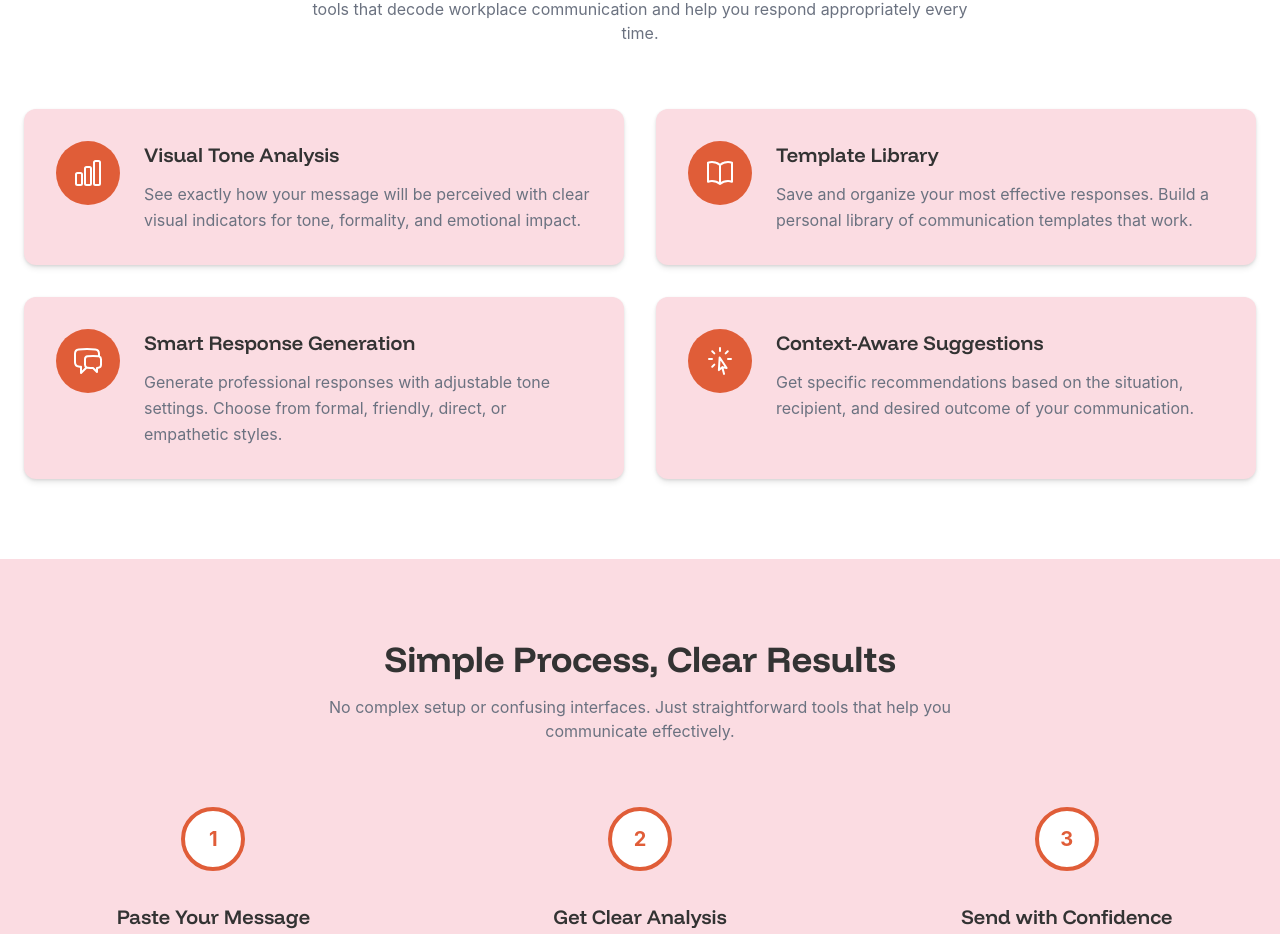
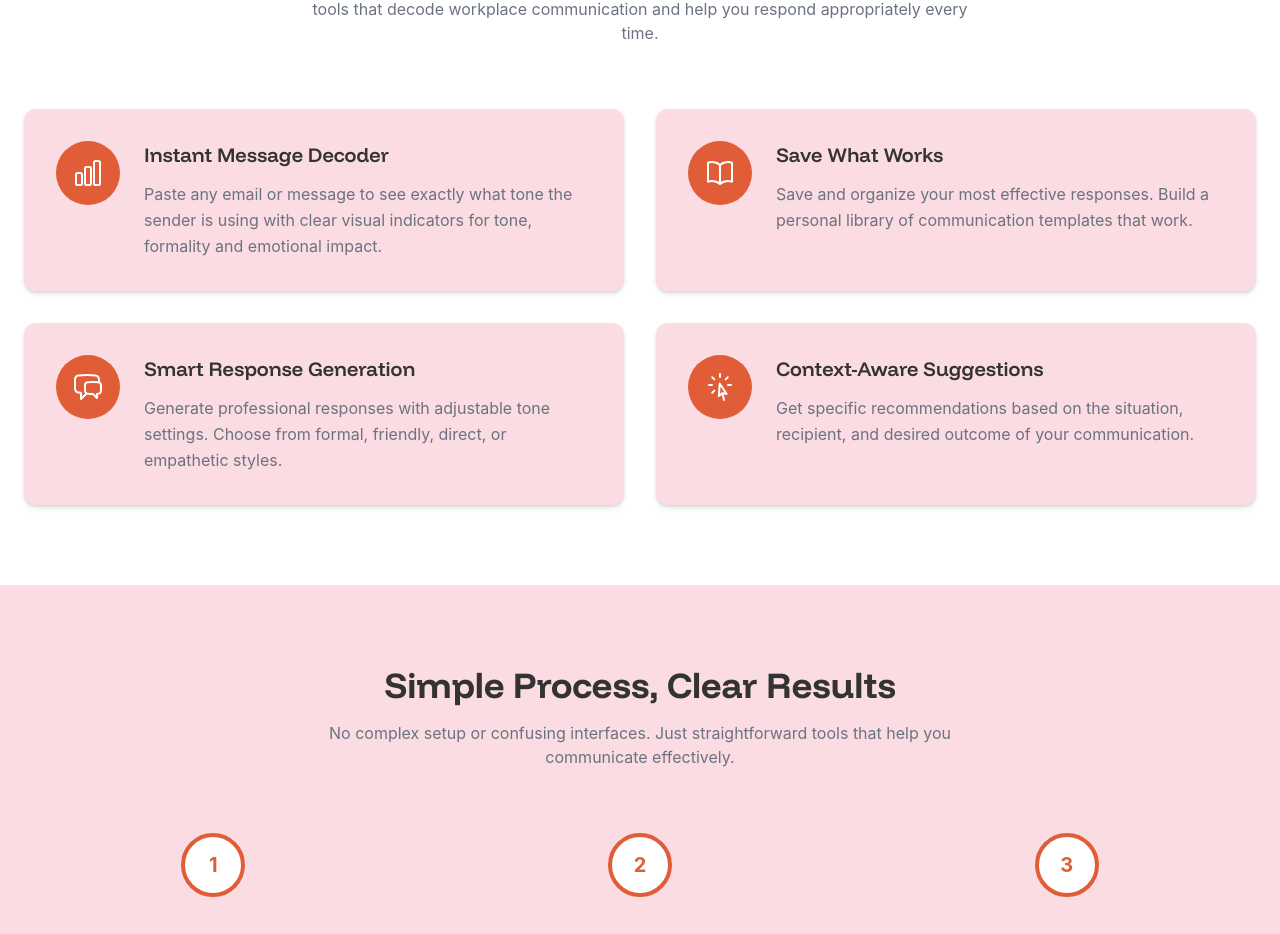
Before and after one commit to nocheerleader/neurocomms, a React (Vite) app: page / in a window 1280 px wide. Shown: the part 855-1789 px from the top of the page. Built offline with nearby package versions, Linux system fonts and the light colour scheme; no server answers.

Commit message:
Updated Features.tsx

```diff
--- a/src/components/Features.tsx
+++ b/src/components/Features.tsx
@@ -4,12 +4,12 @@ import { ChartBarIcon, ChatBubbleLeftRightIcon, BookOpenIcon, CursorArrowRaysIco
 const features = [
   {
     icon: ChartBarIcon,
-    title: 'Visual Tone Analysis',
-    description: 'See exactly how your message will be perceived with clear visual indicators for tone, formality, and emotional impact.'
+    title: 'Instant Message Decoder',
+    description: 'Paste any email or message to see exactly what tone the sender is using with clear visual indicators for tone, formality and emotional impact.'
   },
   {
     icon: BookOpenIcon,
-    title: 'Template Library',
+    title: 'Save What Works',
     description: 'Save and organize your most effective responses. Build a personal library of communication templates that work.'
   },
   {
```
